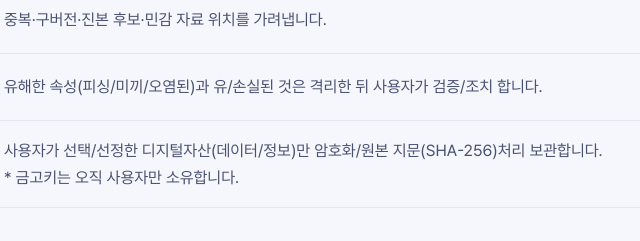
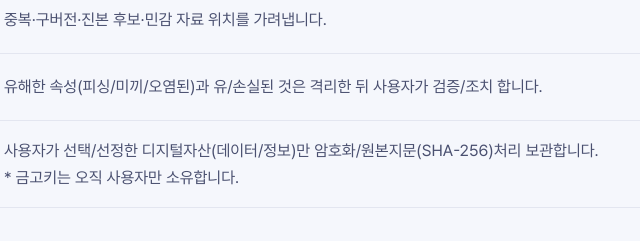
Before and after one commit to Kimsoowhan/hicoffer-site, a plain HTML site: page index.html in a window 1280 px wide. Shown: the part 1880-2121 px from the top of the page, 264-904 px from the left. Drawn offline with Linux system fonts and the light colour scheme; a web font is replaced by a local one.

Commit message:
문구: 금고화 설명 원문대로(원본지문)
Co-Authored-By: Claude Opus 5.5 <noreply@anthropic.com>
Claude-Session: https://claude.ai/code/session_01Q4BN7DLbCGFKQgXunEnniA

```diff
--- a/index.html
+++ b/index.html
@@ -133,7 +133,7 @@ footer .wrap{display:flex;justify-content:space-between;gap:16px;flex-wrap:wrap}
     <div class="st"><b class="n">2</b><h3>구분</h3><p>파일을 성격과 유형에 따라 표준 분류로 나눕니다.</p></div>
     <div class="st"><b class="n">3</b><h3>구별</h3><p>중복·구버전·진본 후보·민감 자료 위치를 가려냅니다.</p></div>
     <div class="st"><b class="n">4</b><h3>관리·유지</h3><p>유해한 속성(피싱/미끼/오염된)과 유/손실된 것은 격리한 뒤 사용자가 검증/조치 합니다.</p></div>
-    <div class="st"><b class="n">5</b><h3>금고화</h3><p>사용자가 선택/선정한 디지털자산(데이터/정보)만 암호화/원본 지문(SHA-256)처리 보관합니다.<br>* 금고키는 오직 사용자만 소유합니다.</p></div>
+    <div class="st"><b class="n">5</b><h3>금고화</h3><p>사용자가 선택/선정한 디지털자산(데이터/정보)만 암호화/원본지문(SHA-256)처리 보관합니다.<br>* 금고키는 오직 사용자만 소유합니다.</p></div>
   </div>
   <div class="grid g3">
     <div class="card"><h3>관리 기반 · Hi DAM</h3><p><span>디지털자산 관리 표준 분류 체계입니다.</span><span>자산의 분류·속성·이력을</span><span>같은 규칙으로 관리합니다.</span></p></div>
```
